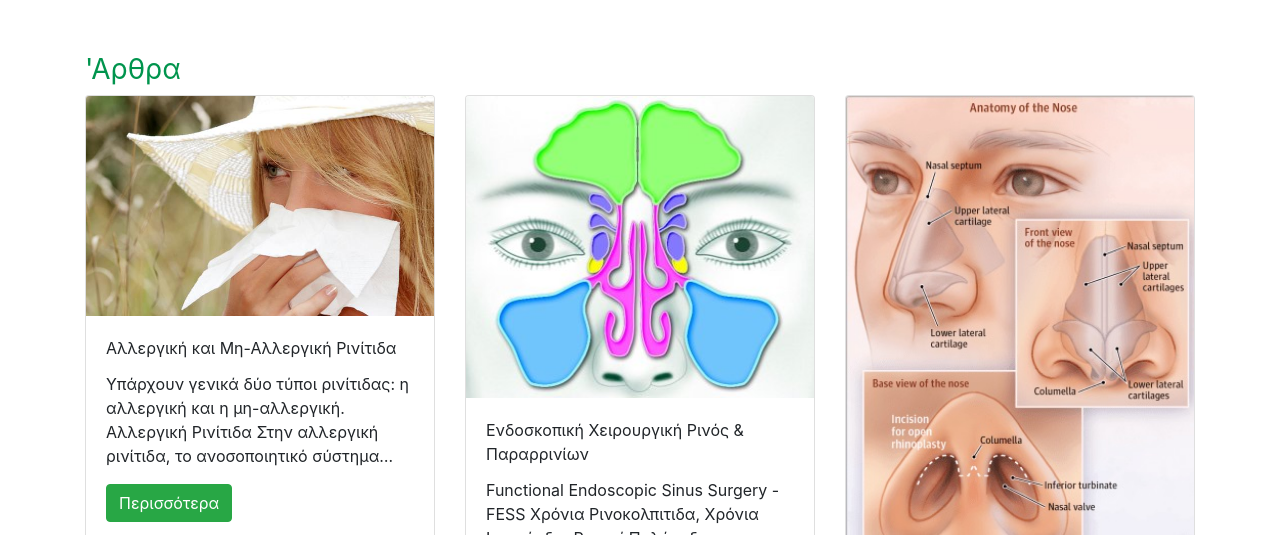
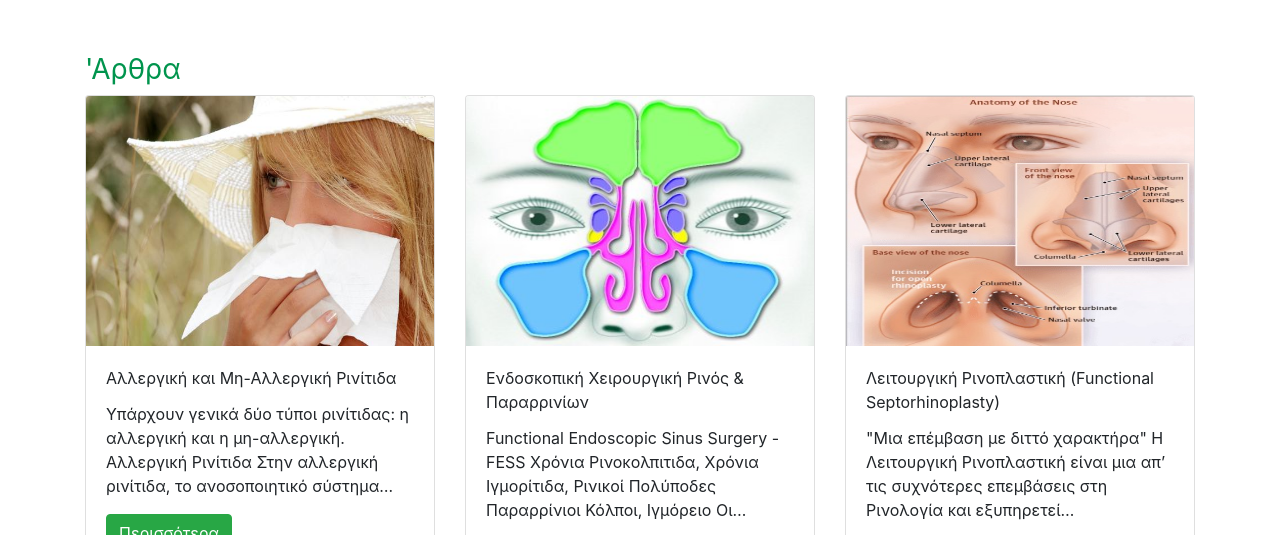
Before and after one commit to va5ili5/boukonis-orl, a Gatsby site: page /articles in a window 1280 px wide. Shown: the part 232-767 px from the top of the page. Built offline with nearby package versions, Linux system fonts and the light colour scheme; Gatsby itself is replaced by a stand-in of ours.

Commit message:
articles style

```diff
--- a/src/components/article.js
+++ b/src/components/article.js
@@ -5,7 +5,7 @@ import { Col, Card, CardImg, CardText, CardBody, CardTitle, Button } from 'react
 const Article = (props) => (
   <Col lg={4} md={6} sm={6} xs={12} className="mb-4">
                             <Card className="h-100">
-                            <CardImg top className="img-fluid" height="300px" src={props.article.node.frontmatter.image.childImageSharp.resize.src}></CardImg>
+                            <CardImg top width="100%" height="250px" src={props.article.node.frontmatter.image.childImageSharp.resize.src}></CardImg>
                                 <CardBody>
                                     <CardTitle>{props.article.node.frontmatter.title}</CardTitle>
                                     <CardText>{props.article.node.excerpt}</CardText>
```
